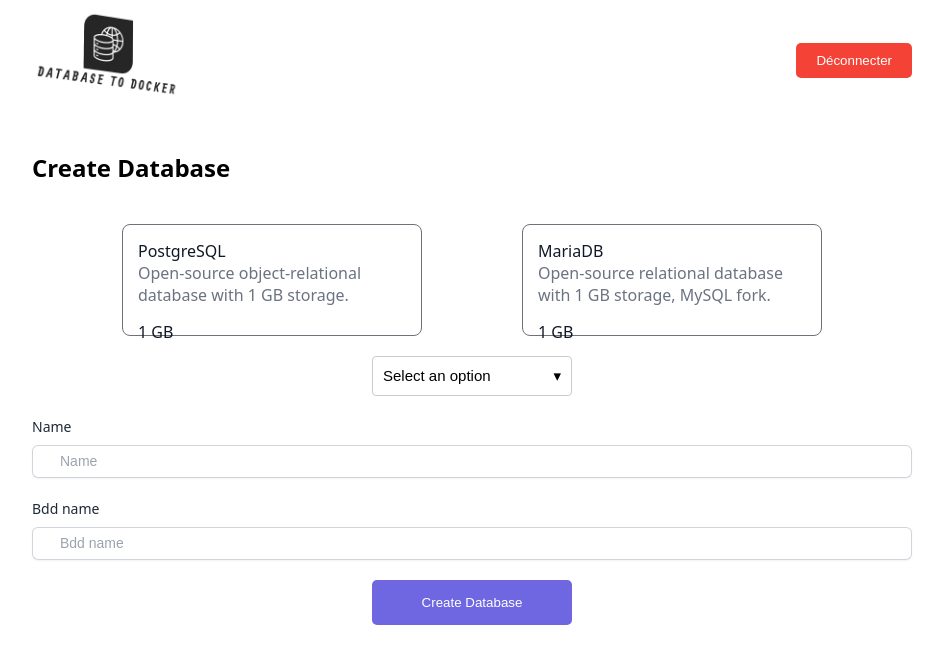
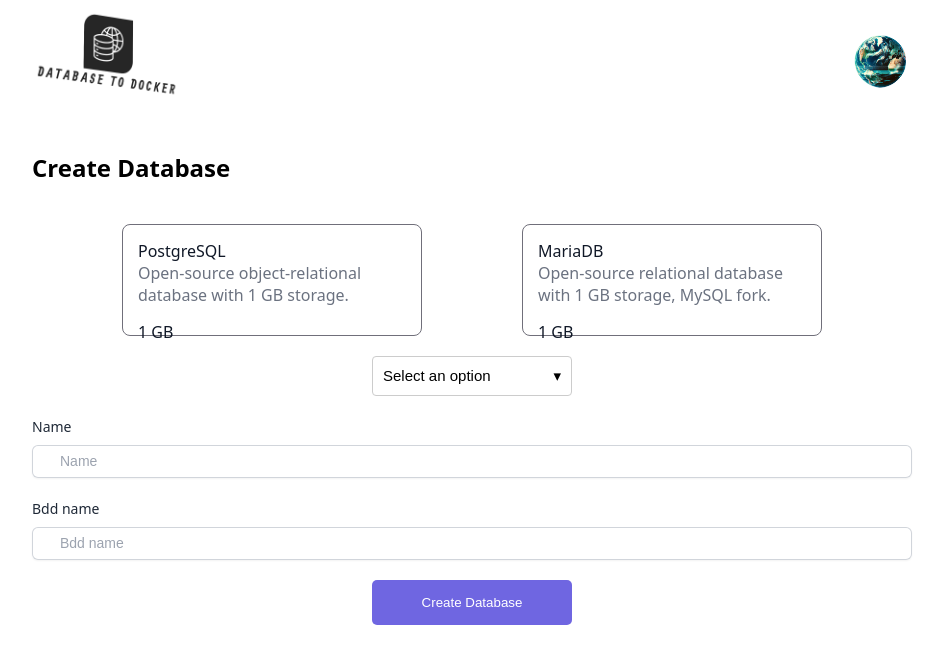
Before and after one commit to raphael-co/api-create-bdd-on-docker, a Vue app in the folder front-end/: page /create in a window 1280 px wide. Shown: the top 664 px of the page, without its empty margins (168-1111 px from the left). Built offline with nearby package versions, Linux system fonts and the light colour scheme; sample sign-in values are in the browser's storage.

Commit message:
new sign out

```diff
--- a/front-end/src/components/header/header.vue
+++ b/front-end/src/components/header/header.vue
@@ -1,16 +1,21 @@
 <template>
     <div class="header">
-        <div  @click="goHomme" class="logo"><img src="../../assets/logoDocker.png" alt="logo" /></div>
-        <button @click="logoutBtn" class="logout-btn">Déconnecter</button>
+        <div @click="goHomme" class="logo"><img src="../../assets/logoDocker.png" alt="logo" /></div>
+        <!-- <button @click="logoutBtn" class="logout-btn">Déconnecter</button> -->
+        <DropdownUser />
     </div>
 </template>
 <script>
 import { userService } from '../../request/userService';
 import { useRouter } from 'vue-router';
+import DropdownUser from '../input/dropdownUser.vue';
 
 export default {
     name
         : 'HeaderComp',
+    components: {
+        DropdownUser
+    },
     setup() {
         const router = useRouter();
 
@@ -39,13 +44,15 @@
 }
 
 
-.logo{
+.logo {
     width: 150px;
     cursor: pointer;
 }
-.logo img{
+
+.logo img {
     width: 100%;
 }
+
 .logout-btn {
     padding: 10px 20px;
     /* Ajustez selon vos besoins */
--- /dev/null
+++ b/front-end/src/components/input/dropdownUser.vue
@@ -0,0 +1,147 @@
+<template>
+    <div class="user-menu">
+        <div class="menu-button-container">
+            <button class="menu-button" id="user-menu-button" @click="toggleMenu" ref="button">
+                <span class="visually-hidden">Open user menu</span>
+                <img class="user-avatar" src="../../assets/avatar.png" alt="">
+            </button>
+        </div>
+
+        <div class="dropdown-menu-user" aria-labelledby="user-menu-button" v-show="isMenuOpen" ref="menu">
+            <a href="#" class="dropdown-item">Settings</a>
+            <a @click="logoutBtn" class="dropdown-item logout">Sign out</a>
+        </div>
+    </div>
+</template>
+
+
+
+<script>
+import { useRouter } from 'vue-router';
+import { userService } from '../../request/userService';
+
+export default {
+    name: "DropdownUser",
+    data() {
+        const router = useRouter();
+
+        return {
+            isMenuOpen: false,
+            router
+        };
+    },
+    methods: {
+        toggleMenu() {
+            this.isMenuOpen = !this.isMenuOpen;
+        },
+        handleClickOutside(event) {
+            // Assurez-vous que le menu et le bouton existent et sont cliquables
+            const menu = this.$el.querySelector('.dropdown-menu-user');
+            const button = this.$el.querySelector('.menu-button');
+
+            if (menu && !menu.contains(event.target) && button && !button.contains(event.target)) {
+                this.isMenuOpen = false;
+            }
+        },
+        logoutBtn() {
+            userService.logout(this.router);
+        },
+    },
+    mounted() {
+        document.addEventListener('click', this.handleClickOutside);
+    },
+    beforeUnmount() {
+        document.removeEventListener('click', this.handleClickOutside);
+    },
+}
+</script>
+
+
+
+<style>
+.user-menu {
+    position: relative;
+    margin-left: 12px;
+}
+
+.logout{
+    background-color: transparent;
+    color: #ff5c88 !important;
+    cursor: pointer;
+}
+.logout:hover{
+    background-color: rgba(241, 163, 182, 0.464) !important;
+}
+.menu-button {
+    display: flex;
+    align-items: center;
+    position: relative;
+    max-width: max-content;
+    padding: 0;
+    background-color: transparent;
+    /* gray-800 */
+    border-radius: 9999px;
+    /* rounded-full */
+    color: white;
+    font-size: 0.875rem;
+    /* text-sm */
+    border: none;
+    cursor: pointer;
+}
+
+.menu-button:focus {
+    outline: none;
+    /* Simulate ring-offset-color and ring with box-shadow */
+}
+
+
+.user-avatar {
+    height: 4rem;
+    /* h-8 */
+    width: 4rem;
+    /* w-8 */
+    border-radius: 9999px;
+    background-color: transparent;
+    /* rounded-full */
+}
+
+.visually-hidden {
+    position: absolute;
+    width: 1px;
+    height: 1px;
+    margin: -1px;
+    padding: 0;
+    overflow: hidden;
+    clip: rect(0, 0, 0, 0);
+    border: 0;
+}
+
+.dropdown-menu-user {
+    /* Hide dropdown by default, show/hide with JS */
+    position: absolute;
+    right: 0;
+    top: 100%;
+    margin-top: 8px;
+    background-color: white;
+    border-radius: 0.375rem;
+    box-shadow: 5px 5px 2px 0 rgba(0, 0, 0, 0.05);
+    z-index: 10;
+    width: 150px;
+}
+
+.dropdown-item {
+    display: block;
+    padding: 0.5rem 1rem;
+    font-size: 0.875rem;
+    /* text-sm */
+    color: #374151;
+    /* text-gray-700 */
+    text-decoration: none;
+}
+
+.dropdown-item:hover,
+.dropdown-item:focus {
+    background-color: #f3f4f6;
+    /* bg-gray-100 */
+}
+</style>
```
Also changed, not shown: front-end/src/assets/avatar.png (added).
